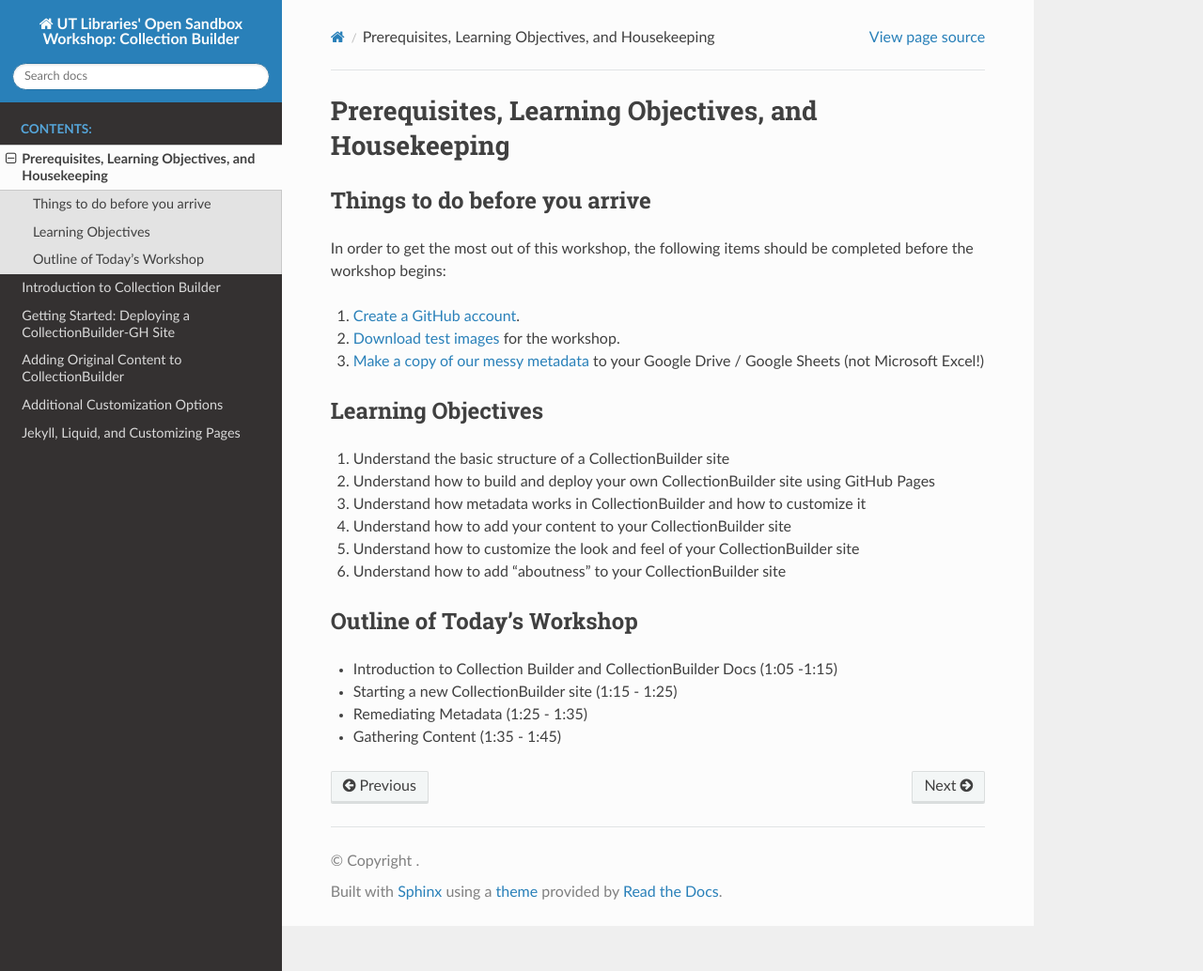
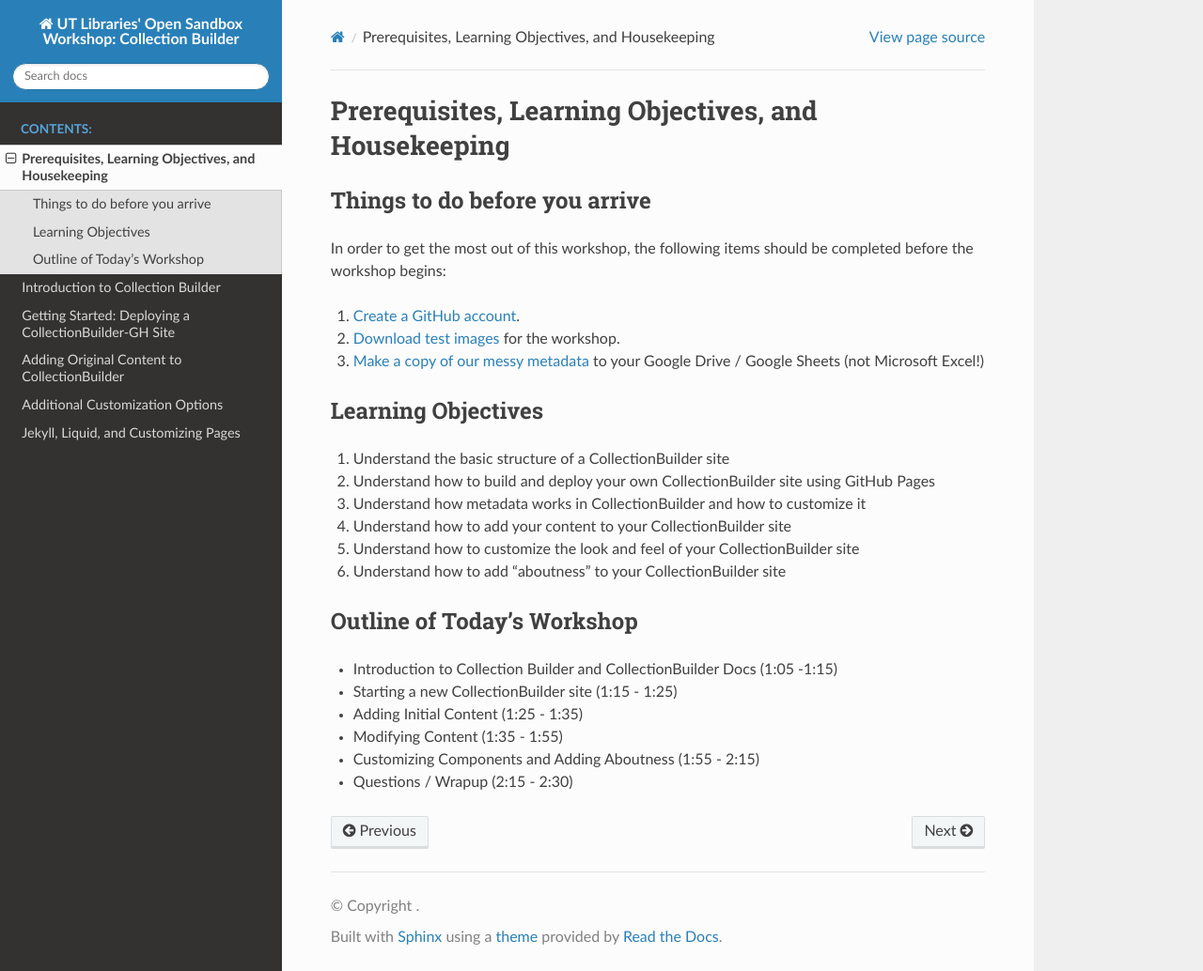
Before and after one commit to markpbaggett/utk_collection_builder, a Sphinx documentation site: the page built from docs/source/contents/0_prerequisites.rst, in a window 1280 px wide and 1034 px high. Shown: the whole window at 94% size. Built offline with Sphinx 7.4.7 and the Read the Docs theme 2.0.0, drawn with Linux system fonts in a browser that asks for light colours.

Commit message:
Update timeline.

```diff
--- a/docs/source/contents/0_prerequisites.rst
+++ b/docs/source/contents/0_prerequisites.rst
@@ -25,5 +25,7 @@ Outline of Today's Workshop
 
 * Introduction to Collection Builder and CollectionBuilder Docs (1:05 -1:15)
 * Starting a new CollectionBuilder site (1:15 - 1:25)
-* Remediating Metadata (1:25 - 1:35)
-* Gathering Content (1:35 - 1:45)
+* Adding Initial Content (1:25 - 1:35)
+* Modifying Content (1:35 - 1:55)
+* Customizing Components and Adding Aboutness (1:55 - 2:15)
+* Questions / Wrapup (2:15 - 2:30)
```
